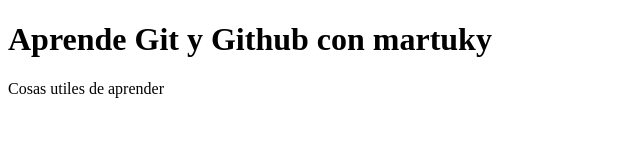
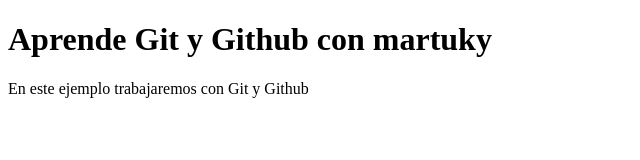
Before and after one commit to Tenses/miproyectito, a plain HTML site: page index.html in a window 1280 px wide. Shown: the whole page, without its empty margins (0-640 px from the left). Drawn offline with Linux system fonts and the light colour scheme.

Commit message:
primeros estilos css

```diff
--- /dev/null
+++ b/css/estilos.css
@@ -0,0 +1 @@
+/* Aquí van los estilos */
--- a/index.html
+++ b/index.html
@@ -8,7 +8,7 @@
 </head>
 <body>
     <h1>Aprende Git y Github con martuky</h1>
-    <p>Cosas utiles de aprender </p>
+    <p>En este ejemplo trabajaremos con Git y Github </p>
 
 
 </body>
```
